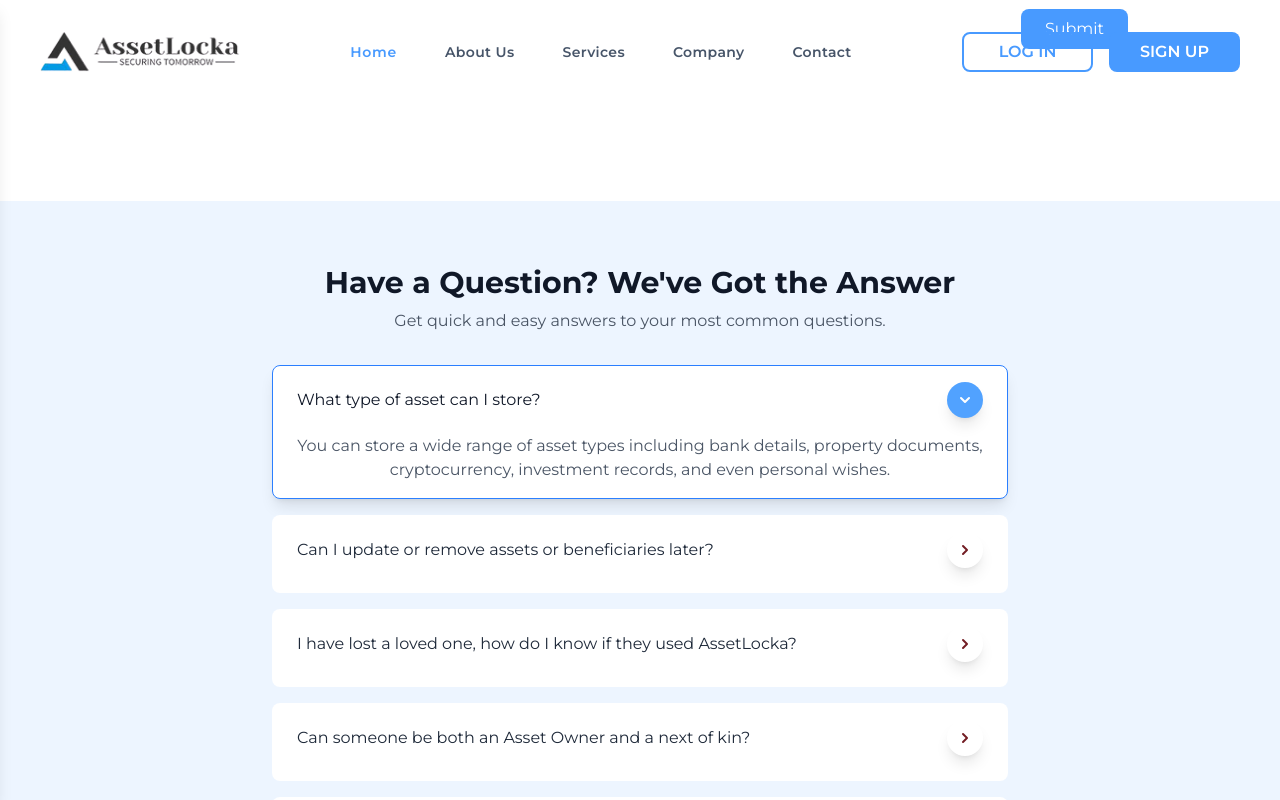
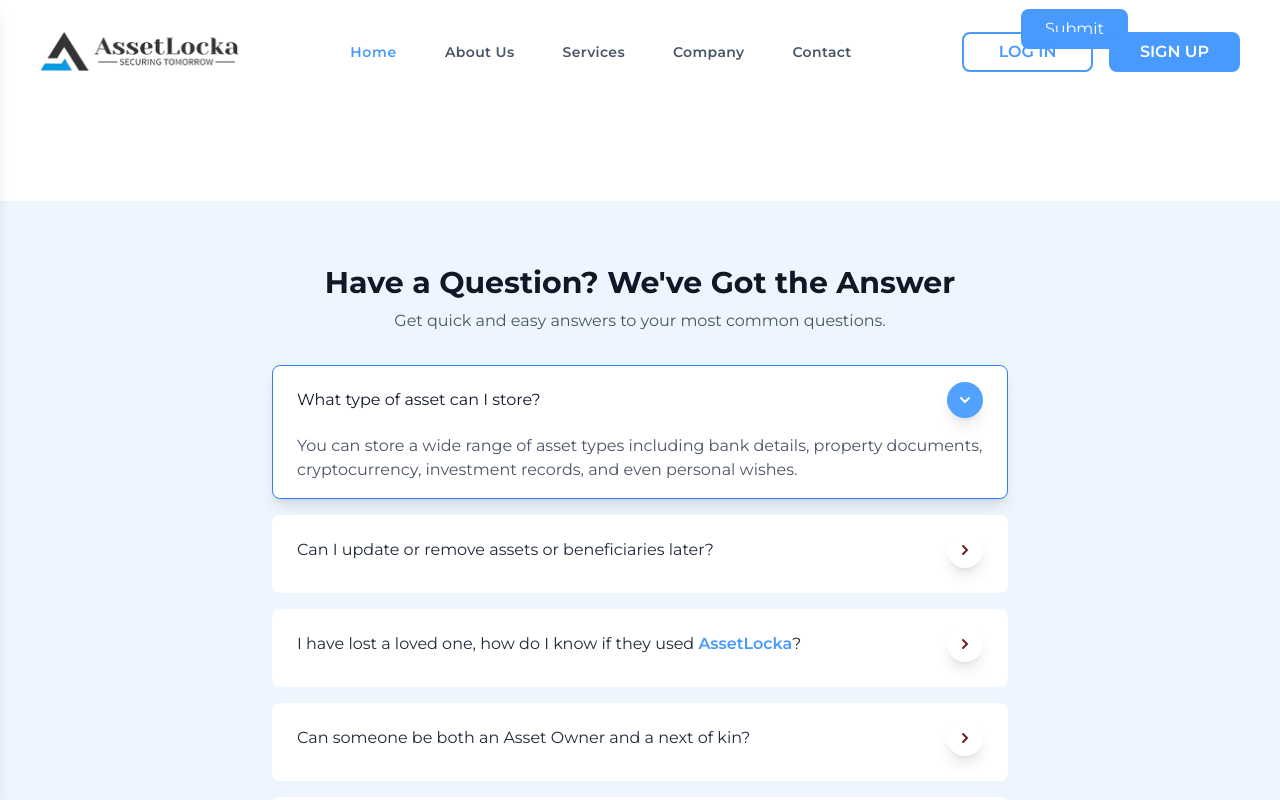
Before and after one commit to milekboy/asset-locka, a Next.js app: page / in a window 1280 px wide. Both pictures are taken after a click on the button "What type of asset can I store?". Shown: the part 4672-5472 px from the top of the page. Built offline with nearby package versions, Linux system fonts and the light colour scheme.

Commit message:
update faq

```diff
--- a/src/app/components/FaqSection.jsx
+++ b/src/app/components/FaqSection.jsx
@@ -12,28 +12,37 @@ const FAQS = [
   {
     question: "Can I update or remove assets or beneficiaries later?",
     answer:
-      "Yes—once you’ve added an asset or beneficiary, you can always edit or delete it from your dashboard at any time.",
+      "Yes. You have full control over your dashboard and can edit or delete asset entries or assigned kin at any time.",
   },
   {
     question: "I have lost a loved one, how do I know if they used AssetLocka?",
     answer:
-      "If they designated you as next of kin, you’ll receive an email notification with instructions on how to access their secured information.",
+      "You can create a Next of Kin account and submit a claim using their BVN, NIN, email, or phone number. If a match exists, we’ll guide you through the next steps.",
   },
   {
     question: "Can someone be both an Asset Owner and a next of kin?",
     answer:
-      "Absolutely. You can create your own asset list and also be assigned as next of kin on someone else’s account.",
+      "Yes. Users can play both roles you can secure your own assets while also being assigned as a next of kin by someone e",
   },
   {
     question: "Is my data safe?",
     answer:
-      "Your data is encrypted at rest and in transit, and we follow industry-standard security practices to keep it secure.",
+      "Absolutely. AssetLocka uses encrypted storage and secure verification protocols to keep your information private and protected.",
   },
 ];
 
 export default function FaqSection() {
   const [openIndex, setOpenIndex] = useState(null);
-
+  const highlightBrand = (txt) =>
+    txt.split(/(AssetLocka)/).map((p, k) =>
+      p === "AssetLocka" ? (
+        <span key={k} className="text-[#489AFF] font-semibold">
+          {p}
+        </span>
+      ) : (
+        p
+      )
+    );
   const toggle = (idx) => {
     setOpenIndex(openIndex === idx ? null : idx);
   };
@@ -69,7 +78,7 @@ export default function FaqSection() {
                       isOpen ? "text-gray-900" : "text-gray-800"
                     }`}
                   >
-                    {faq.question}
+                    {highlightBrand(faq.question)}
                   </span>
                   {isOpen ? (
                     <div className="bg-blue-400 p-2 shadow-lg rounded-4xl">
@@ -82,7 +91,9 @@ export default function FaqSection() {
                   )}
                 </button>
                 {isOpen && (
-                  <div className="px-6 pb-4 text-gray-600">{faq.answer}</div>
+                  <div className="px-6 pb-4 text-left text-gray-600">
+                    {faq.answer}
+                  </div>
                 )}
               </div>
             );
```
